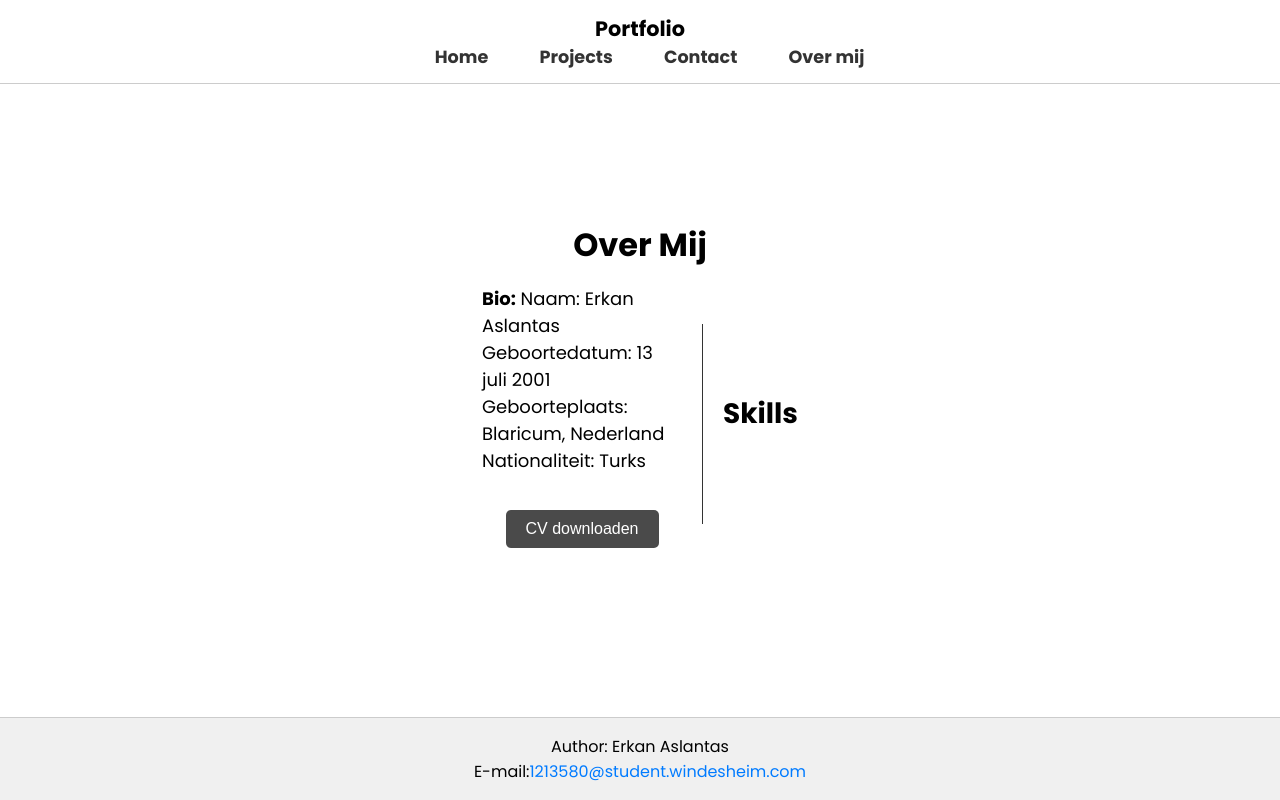
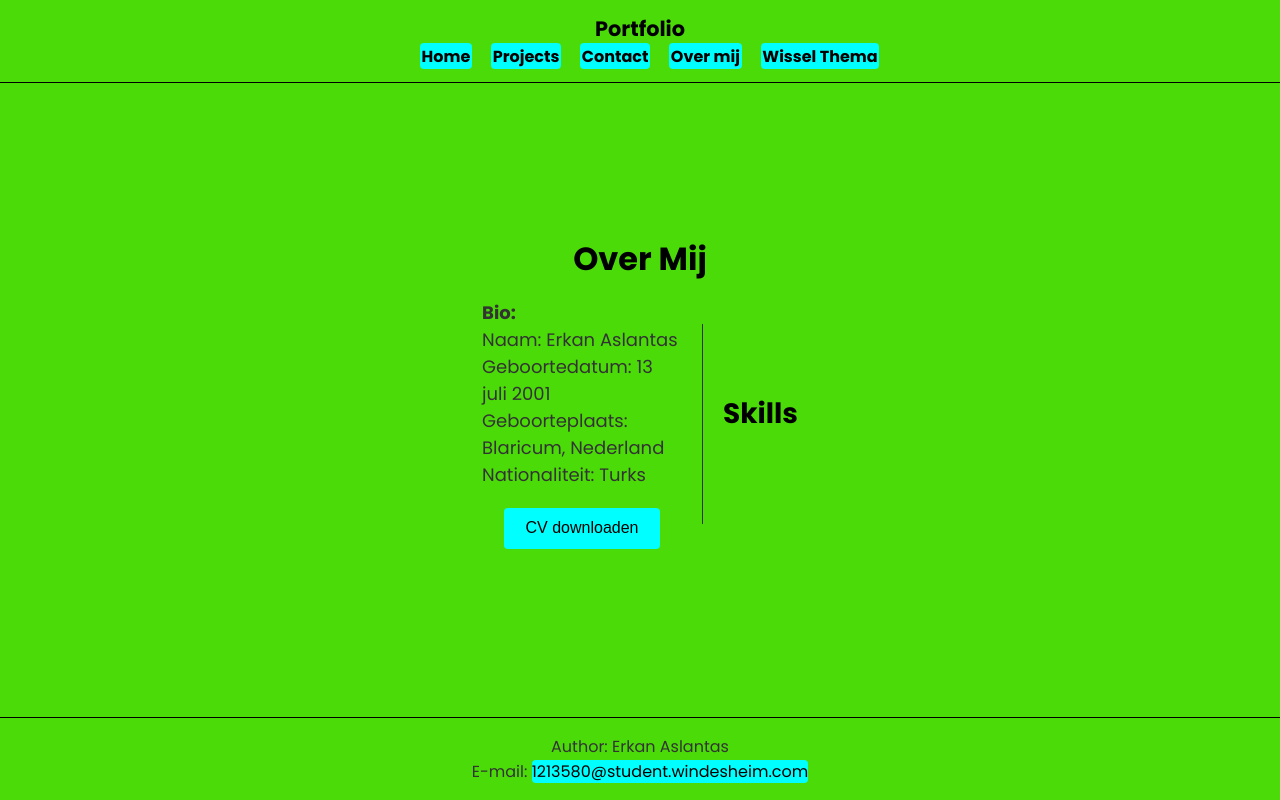
Before and after one commit to ErkanDevWindesheim/Portfolio, a PHP site: page /overmij in a window 1280 px wide. Run offline with PHP 8.4, Linux system fonts and the light colour scheme; data that the repository does not hold is empty.

Commit message:
meerdere thema toevoegt, admin table fix: kleiner scherm werken minder goed met de overzicht table.

```diff
--- a/controllers/OverMijController.php
+++ b/controllers/OverMijController.php
@@ -25,7 +25,7 @@ class OverMijController {
             <h1>Over Mij</h1>
             <div class=\"content-container\">
                 <div class=\"bio\">
-                    <p><strong>Bio:</strong> Naam: Erkan Aslantas
+                    <p><strong>Bio:</strong><br>Naam: Erkan Aslantas
                         Geboortedatum: 13 juli 2001
                         Geboorteplaats: Blaricum, Nederland
                         Nationaliteit: Turks</p>
--- a/controllers/projectController.php
+++ b/controllers/projectController.php
@@ -145,8 +145,8 @@ class ProjectController {
                     <p><strong>Beschrijving:</strong> " . htmlspecialchars($project['description']) . "</p>
                     <p><strong>Technologieën:</strong> " . htmlspecialchars($project['technologies_used'] ?? 'N.v.t.') . "</p>
                     <div class=\"project-links\">
-                        <a href=\"" . htmlspecialchars($project['project_link']) . "\" class=\"project-btn\" target=\"_blank\">Bekijk Project</a>
-                        <a href=\"" . htmlspecialchars($project['github_link']) . "\" class=\"github-btn\" target=\"_blank\">Bekijk op GitHub</a>
+                        <a href=\"" . htmlspecialchars($project['project_link']) . "\" class=\"button\" target=\"_blank\">Bekijk Project</a>
+                        <a href=\"" . htmlspecialchars($project['github_link']) . "\" class=\"button\" target=\"_blank\">Bekijk op GitHub</a>
                     </div>
                 </div>
             </div>
--- a/views/css/responsive.css
+++ b/views/css/responsive.css
@@ -1,5 +1,29 @@
 /* Extra small devices (phones, 600px and down) */
 @media only screen and (max-width: 600px) {
+
+  table {
+    display: block;
+    overflow-x: auto;
+    white-space: nowrap;
+  }
+
+  tr {
+    display: block;
+    text-align: left;
+  }
+
+  td:nth-of-type(1), th:nth-of-type(1) {
+    text-align: left;
+  }
+
+  /* Styles for actions column */
+  .actions {
+    display: flex;
+    flex-wrap: nowrap;
+    gap: 1.5rem;
+    justify-content: flex-start;
+    margin-top: 10px;
+  }
 
   .content-container {
     display: flex; /* Alle elementen nemen nu de volledige breedte in */
@@ -109,7 +133,7 @@
   }
 
   .bio-section h1 {
-    font-size: 24px; /* Verklein de font-grootte */
+    font-size: 1rem; /* Verklein de font-grootte */
   }
 
   .bio-section p {
--- a/views/css/style.css
+++ b/views/css/style.css
@@ -1,13 +1,40 @@
 /* Poppins font */
+/* https://fonts.google.com/specimen/Poppins */
 @import url('https://fonts.googleapis.com/css2?family=Poppins:ital,wght@0,100;0,200;0,300;0,400;0,500;0,600;0,700;0,800;0,900;1,100;1,200;1,300;1,400;1,500;1,600;1,700;1,800;1,900&display=swap');
 /* responsive */
 @import url("/views/css/responsive.css");
 
 
+
+
 /* CSS VARIABLE KLEURGEBRUIK */
+
+/* default */
 :root {
-  --bg-color: #ffffff;
+  --bg-color: #4bdb08;
   --text-color: #000000;
+  --btn-background-color: aqua;
+  --btn-text: #000000;
+  --paragraf-color: #333333;
+  --skills-color: #6e6e6e;
+}
+
+/* Light Theme */
+.light-theme {
+  --bg-color: #f0f0f0;
+  --text-color: #333333;
+  --btn-background-color: #007bff;
+  --btn-text: #000000;
+  --paragraf-color: #000000;
+}
+
+/* Dark Theme */
+.dark-theme {
+  --bg-color: #1e1e1e;
+  --text-color: #ffffff;
+  --btn-background-color: #f57c00;
+  --btn-text: #ffffff;
+  --paragraf-color: #000000;
 }
 
 * {
@@ -35,10 +62,60 @@ header {
   flex-direction: column;
   align-items: center;
   padding: 0.8rem;
-  border-bottom: 1px solid #ccc;
+
+  background-color: var(--bg-color);
+  color: var(--text-color);
+  border-bottom: 0.0625em solid var(--text-color);
+}
+
+main {
+  background-color: var(--bg-color);
+  color: var(--text-color);
+  padding: 4.5rem;
+}
+
+button {
+  border: none;
+  padding: 0.7rem 0.9rem;
+  border-radius: 0.3rem;
+  cursor: pointer;
+  width: 100%;
+  font-size: 1rem;
+
+  background-color: var(--btn-background-color);
+  color: var(--btn-text);
+}
+
+button:hover {
+  transform: scale(1.05);
+  transition: transform 0.3s ease-in-out;
+  opacity: 0.9;
+}
+
+a {
+  background-color: var(--btn-background-color);
+  color: var(--btn-text);
+  text-decoration: none;
+  padding: 0.1rem;
+  border-radius: 4px;
+  transition: background-color 0.3s, color 0.3s;
+}
+
+a:hover {
+  opacity: 0.8;
+}
+
+p, i {
+  color: var(--paragraf-color);
+}
+
+form {
+  background-color: var(--bg-color);
+  color: var(--paragraf-color);
 }
 
 .logo {
+  text-align: center;
   font-size: 1.3rem;
   font-weight: bold;
 }
@@ -53,22 +130,37 @@ header {
 
 
 /* Navigation menu */
-nav ul {
+header nav ul {
   display: flex;
   justify-content: center;
   width: 100%;
   list-style: none;
 }
 
-nav ul li {
+header nav ul li {
   margin-left: 1.2rem;
   font-weight: bold;
 }
 
-nav ul li a {
-  text-decoration: none;
-  color: #333;
-  font-size: 1.1rem;
+header nav ul li button a {
+  padding: 0.7rem 1.2rem;
+  border: none;
+  border-radius: 0.3rem;
+  cursor: pointer;
+  font-size: 1rem;
+  transition: color 0.3s, background-color 0.3s;
+
+  background-color: var(--btn-background-color);
+  color: var(--btn-text);
+}
+
+header nav ul li button a:hover {
+  background-color: var(--btn-background-color);
+  color: #fff;
+}
+
+header nav ul li button:hover a:hover {
+  opacity: 0.8;
 }
 
 /* Main content layout with grid */
@@ -77,7 +169,7 @@ main {
   grid-template-columns: 1fr 1fr !important; /* Two equal columns: bio section and image */
   place-items: center;
   flex: 1;
-  padding: 50px;
+  padding: 4.5rem;
 }
 
 .main-2 {
@@ -86,15 +178,15 @@ main {
   justify-content: center;
   align-items: center;
   flex: 1;
-  padding: 35px;
+  padding: 2.9rem;
 }
 
+
 .main-2 form {
-  margin-bottom: 30px;
-  padding: 20px;
-  border: 1px solid #ddd;
-  border-radius: 5px;
-  background-color: #f9f9f9;
+  margin-bottom: 2.9rem;
+  padding: 1.2rem;
+  border: 0.0625em  solid #ddd;
+  border-radius: 0.3125em;
 }
 
 .main-2 form label {
@@ -104,42 +196,26 @@ main {
 .main-2 form input,
 .main-2 form textarea {
   width: 100%;
-  padding: 10px;
-  margin-top: 5px;
-  margin-bottom: 10px;
+  padding: 0.6rem;
+  margin-top: 0.3rem;
+  margin-bottom: 0.7rem;
 }
 
 .main-2 form button {
-  padding: 10px 20px;
-  color: white;
+  padding: 0.7rem 1.3rem;
   border: none;
-  border-radius: 5px;
+  border-radius: 0.2rem;
   cursor: pointer;
-}
-
-.main-2 form button:hover {
-  background-color: #696969;
-}
-
-button {
-  background-color: #696969;
-  color: white;
-  border: none;
-  padding: 10px 15px;
-  border-radius: 4px;
-  cursor: pointer;
-  width: 100%;
-  font-size: 16px;
-}
-
-button:hover {
-  background-color: #4cae4c;
 }
 
 /* Skills lijst stijl */
 .skills-list {
   list-style-type: none;
   padding-left: 0;
+  animation-name: bounce;
+  animation-duration: 2s;
+  animation-iteration-count: infinite;
+  transform-origin: bottom;
 }
 
 .bio-section {
@@ -303,8 +379,8 @@ h1.project-title {
 .bio button {
   padding: 10px 20px;
   font-size: 16px;
-  background-color: #4a4a4a;
-  color: white;
+  background-color: var(--btn-background-color);
+  color: var(--btn-text);
   border: none;
   border-radius: 5px;
   cursor: pointer;
@@ -387,45 +465,31 @@ textarea {
   border-radius: 4px;
 }
 
-tr {
-  padding: 20px;
+
+
+table {
+  border-collapse: collapse;
+  width: 100%;
+  height: auto;
 }
 
+td, th {
+  border: 1px solid #dddddd;
+  text-align: left;
+  padding: 8px;
+  max-width: 10rem;
+  height: auto;
+}
 
 tr:nth-child(even) {
-  background-color: #f2f2f2;
-}
-
-a {
-  text-decoration: none;
-  color: #007bff;
-  padding: 1rem;
-  border-radius: 4px;
-  transition: background-color 0.3s, color 0.3s;
-}
-
-a:hover {
-  color: white;
-}
-
-
-td {
-  max-width: 200px;
-}
-
-tr, table, td {
-  display: flex;
-  align-items: center;
-  gap: 20px;
-  flex-wrap: wrap;
-  padding: 20px;
+  background-color: var(--bg-color);
 }
 
 
 /* Admin pagina stijlen */
 .admin-container {
-  max-width: 800px; /* Maximum breedte voor de admin inhoud */
-  margin: 0 auto; /* Centreert de container horizontaal */
+  max-width: 55rem;
+  margin: 0 auto;
   padding: 20px;
   background-color: #fff;
   border-radius: 8px;
@@ -510,16 +578,47 @@ tr, table, td {
 
 /* Footer */
 footer {
-  background-color: #f0f0f0;
   text-align: center;
   padding: 1rem;
-  border-top: 1px solid #ccc;
   display: flex;
   flex-direction: column;
   align-items: center;
   justify-content: center;
+
+  background-color: var(--bg-color);
+  color: var(--text-color);
+  border-top: 1px solid var(--text-color);
 }
 
 footer a {
   padding: 0;
+  color: var(--btn-text);
 }
+
+.dark-theme footer p {
+  color: var(--text-color);
+}
+
+.dark-theme p {
+  color: var(--text-color);
+}
+
+.dark-theme td {
+  color: var(--text-color);
+}
+
+.dark-theme i {
+  color: var(--text-color);
+}
+
+.dark-theme strong {
+  color: var(--text-color);
+}
+
+.dark-theme label {
+  color: var(--text-color);
+}
+
+.dark-theme .skill-list ul li {
+  color: var(--text-color);
+}
--- a/views/js/main.js
+++ b/views/js/main.js
@@ -0,0 +1,31 @@
+const themeToggleBtn = document.getElementById('theme-toggle');
+const bodyElement = document.body;
+
+// Controleer of er al een thema in localStorage is opgeslagen en pas het toe
+const savedTheme = localStorage.getItem('theme');
+if (savedTheme) {
+    bodyElement.classList.add(savedTheme);
+} else {
+    // Als er geen thema is opgeslagen, gebruik dan het standaard thema
+    bodyElement.classList.add('default-theme');
+}
+
+// Thema's wisselen bij het klikken op de knop
+themeToggleBtn.addEventListener('click', () => {
+    if (bodyElement.classList.contains('default-theme')) {
+        // Wissel naar licht thema
+        bodyElement.classList.remove('default-theme');
+        bodyElement.classList.add('light-theme');
+        localStorage.setItem('theme', 'light-theme');
+    } else if (bodyElement.classList.contains('light-theme')) {
+        // Wissel naar donker thema
+        bodyElement.classList.remove('light-theme');
+        bodyElement.classList.add('dark-theme');
+        localStorage.setItem('theme', 'dark-theme');
+    } else {
+        // Wissel terug naar standaard thema
+        bodyElement.classList.remove('dark-theme');
+        bodyElement.classList.add('default-theme');
+        localStorage.removeItem('theme');  // Verwijder opgeslagen thema
+    }
+});
--- a/views/layouts/footer.view.php
+++ b/views/layouts/footer.view.php
@@ -1,4 +1,4 @@
 <footer>
     <p>Author: Erkan Aslantas<br></p>
-    <p>E-mail:<a href="mailto:1213580@student.windesheim.com" class="email">1213580@student.windesheim.com</a></p>
+    <p>E-mail: <a href="mailto:1213580@student.windesheim.com" class="email">1213580@student.windesheim.com</a></p>
 </footer>
--- a/views/layouts/head.view.php
+++ b/views/layouts/head.view.php
@@ -9,6 +9,7 @@
     <meta name="robots" content="robots follow">
     <title><?php echo htmlspecialchars($title); ?></title>
 
+    <script src="/views/js/main.js" defer></script>
     <link href="https://fonts.googleapis.com/css2?family=Material+Symbols+Outlined" rel="stylesheet"/>
     <link rel="stylesheet" href="/views/css/style.css" as="style">
 </head>
--- a/views/layouts/header.view.php
+++ b/views/layouts/header.view.php
@@ -6,6 +6,7 @@
             <li><a href="/project">Projects</a></li>
             <li><a href="/contact">Contact</a></li>
             <li><a href="/overmij">Over mij</a></li>
+            <li><a id="theme-toggle">Wissel Thema</a></li>
         </ul>
     </nav>
 </header>
```
Also changed, not shown: other parts of views/css/style.css (+47 -41 lines), controllers/adminController.php (+6 -3 lines).
